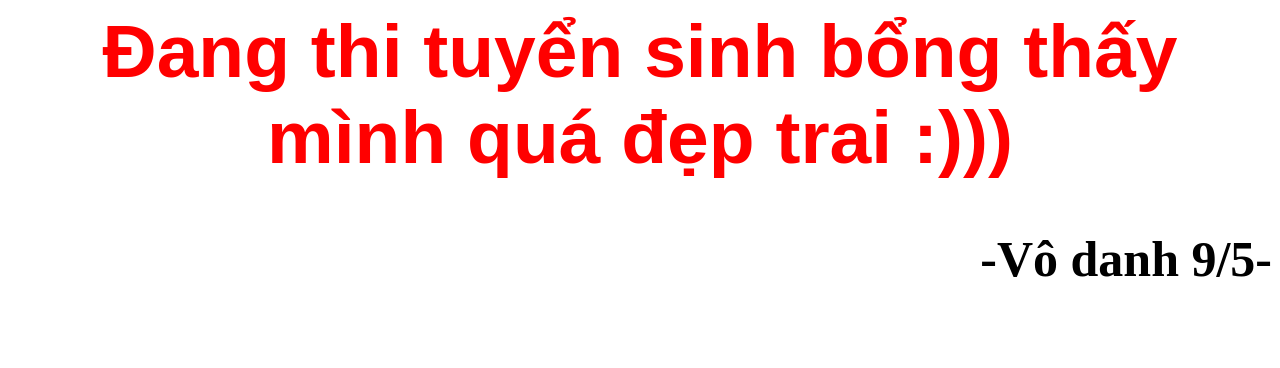
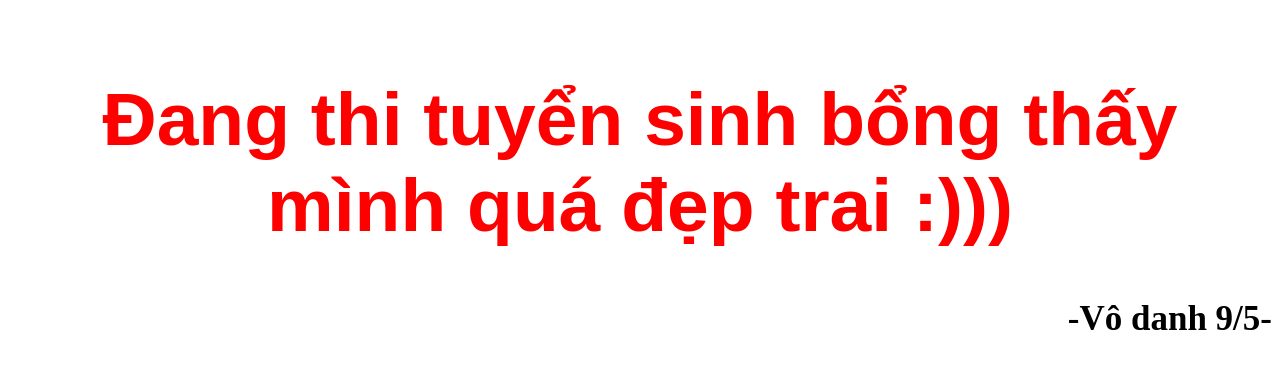
Before and after one commit to tqvfake/quadeptrai, a plain HTML site: page index.html in a window 1280 px wide. Drawn offline with Linux system fonts and the light colour scheme.

Commit message:
Update index.html

```diff
--- a/index.html
+++ b/index.html
@@ -10,13 +10,14 @@
         font-family: Arial, Helvetica, san-serif;
     }
     h2{
-      font-size: 50;
+      font-size: 35;
       color: black;
       text-align: right;
     }
   </style>
   </head>
   <body>
+          &nbsp;
       <h1> Đang thi tuyển sinh bổng thấy mình quá đẹp trai :))) </h1>
     <h2> <strong>-Vô danh 9/5-</strong> </h2>
   </body>
```
